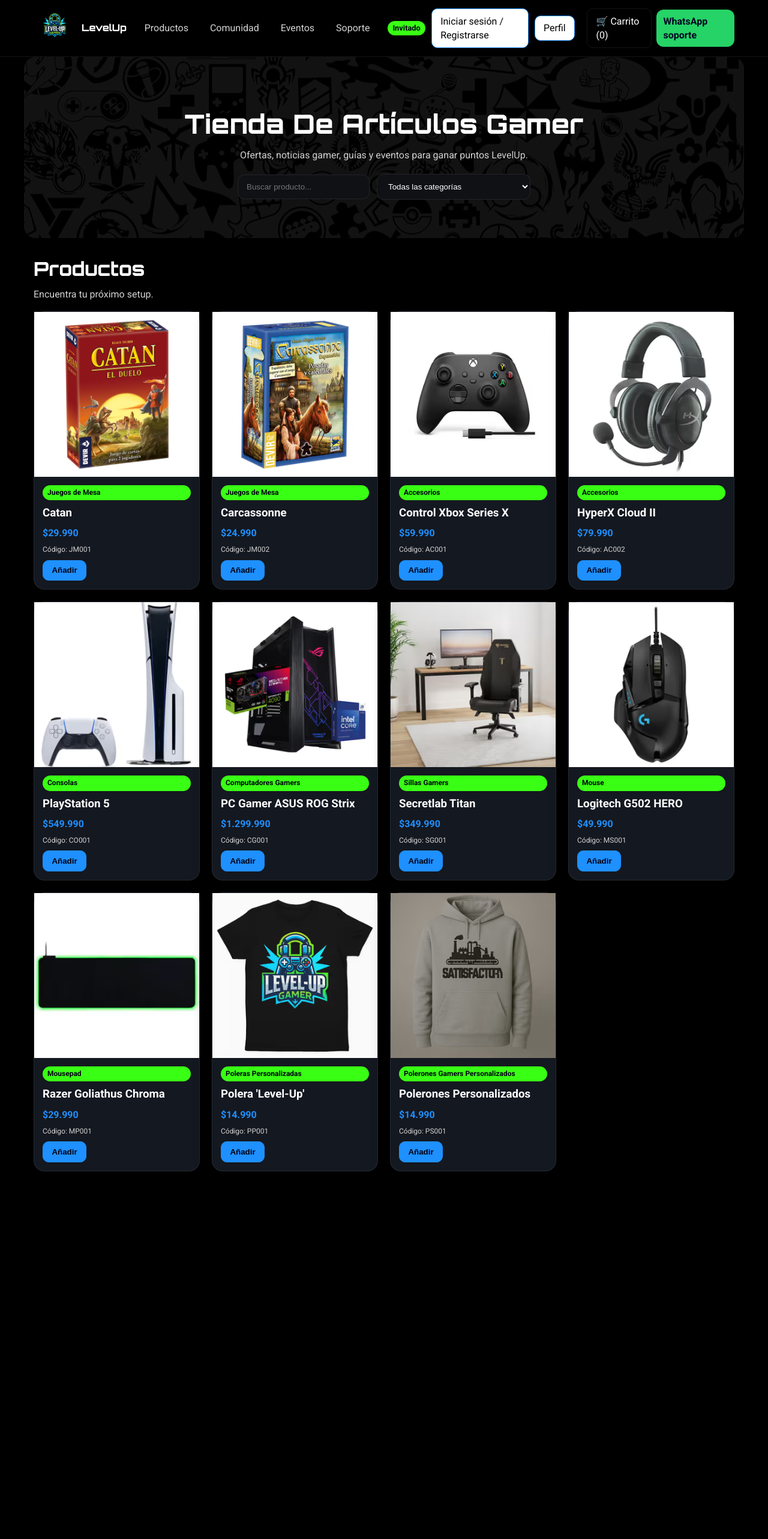
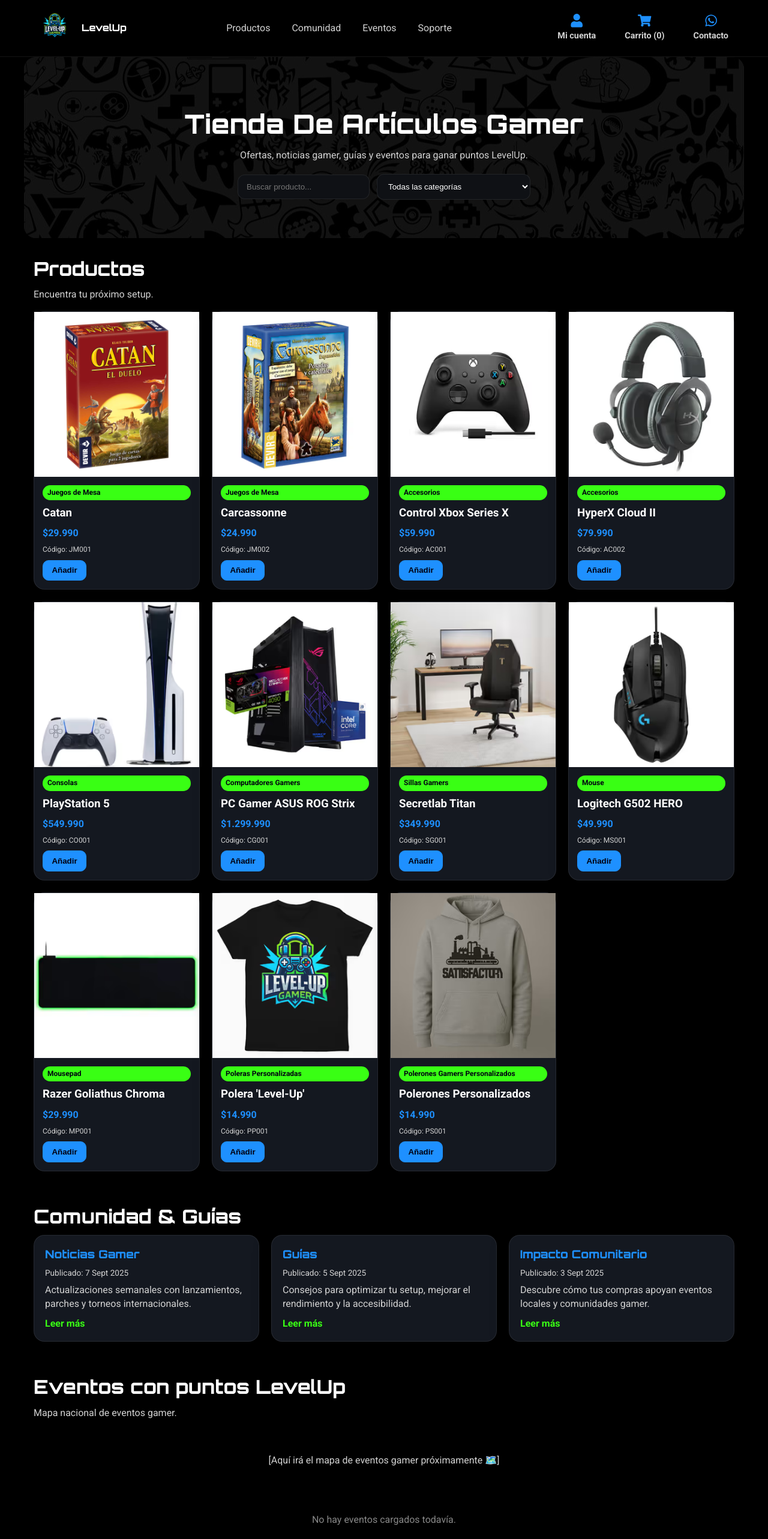
Before and after one commit to krockzs/levelup_react, a React (Vite) app: page / in a window 1280 px wide. Shown: the top 2566 px of the page at 60% size. Before the commit the page ends 1977 px from the top, so only its background shows below. Built offline with nearby package versions, Linux system fonts and the light colour scheme.

Commit message:
Update Home e Index
se agrego, evento,comunidad y footer a Home y se modifico el navbar para mostrar iconos

```diff
--- a/package.json
+++ b/package.json
@@ -12,6 +12,7 @@
   "dependencies": {
     "react": "^19.1.1",
     "react-dom": "^19.1.1",
+    "react-icons": "^5.5.0",
     "react-router-dom": "^7.9.4",
     "react-router-hash-link": "^2.4.3"
   },
--- /dev/null
+++ b/src/components/molecules/Footer.jsx
@@ -0,0 +1,7 @@
+export default function Footer() {
+  return (
+    <footer className="footer">
+      <p>© 2025 LevelUp. Hecho para la comunidad gamer en Chile.</p>
+    </footer>
+  );
+}
--- /dev/null
+++ b/src/components/organisms/Community.jsx
@@ -0,0 +1,58 @@
+// src/components/organisms/Community.jsx
+export default function Community() {
+  return (
+    <section id="comunidad" className="section section-alt">
+      <h2 className="section-title">Comunidad & Guías</h2>
+
+      <div className="grid-3">
+        <article className="card-post">
+          <h3>Noticias Gamer</h3>
+          <p className="post-date">Publicado: 7 Sept 2025</p>
+          <p>
+            Actualizaciones semanales con lanzamientos, parches y torneos internacionales.
+          </p>
+          <a
+            className="link"
+            href="https://www.3djuegos.com"
+            target="_blank"
+            rel="noopener noreferrer"
+          >
+            Leer más
+          </a>
+        </article>
+
+        <article className="card-post">
+          <h3>Guías</h3>
+          <p className="post-date">Publicado: 5 Sept 2025</p>
+          <p>
+            Consejos para optimizar tu setup, mejorar el rendimiento y la accesibilidad.
+          </p>
+          <a
+            className="link"
+            href="https://www.ign.com/wikis"
+            target="_blank"
+            rel="noopener noreferrer"
+          >
+            Leer más
+          </a>
+        </article>
+
+        <article className="card-post">
+          <h3>Impacto Comunitario</h3>
+          <p className="post-date">Publicado: 3 Sept 2025</p>
+          <p>
+            Descubre cómo tus compras apoyan eventos locales y comunidades gamer.
+          </p>
+          <a
+            className="link"
+            href="https://esports.as.com"
+            target="_blank"
+            rel="noopener noreferrer"
+          >
+            Leer más
+          </a>
+        </article>
+      </div>
+    </section>
+  );
+}
--- /dev/null
+++ b/src/components/organisms/Contacto.jsx
@@ -0,0 +1,59 @@
+// src/components/organisms/Contacto.jsx
+export default function Contacto() {
+  return (
+    <section id="contacto" className="section">
+      <h2 className="section-title">Soporte Técnico</h2>
+
+      <form id="supportForm" className="form" noValidate>
+        <div className="field">
+          <label htmlFor="name">Nombre</label>
+          <input id="name" name="name" required minLength="3" maxLength="60" />
+          <small className="error"></small>
+        </div>
+
+        <div className="field">
+          <label htmlFor="email">Email</label>
+          <input id="email" name="email" type="email" required />
+          <small className="error"></small>
+        </div>
+
+        <div className="field">
+          <label htmlFor="issue">Descripción del problema</label>
+          <textarea
+            id="issue"
+            name="issue"
+            required
+            minLength="10"
+            maxLength="500"
+          ></textarea>
+          <small className="error"></small>
+        </div>
+
+        <div className="field">
+          <label htmlFor="order">Código de producto (opcional)</label>
+          <input
+            id="order"
+            name="order"
+            pattern="[A-Z]{2,3}[0-9]{3}"
+            placeholder="Ej: JM001"
+          />
+          <small className="hint">
+            Formato: 2-3 letras + 3 números (p. ej., JM001).
+          </small>
+          <small className="error"></small>
+        </div>
+
+        <button type="submit" className="btn-accent">Enviar</button>
+
+        <a
+          className="btn-outline"
+          target="_blank"
+          rel="noopener noreferrer"
+          href="https://wa.me/56912345678?text=Hola%20necesito%20soporte%20técnico."
+        >
+          Chatear por WhatsApp
+        </a>
+      </form>
+    </section>
+  );
+}
--- /dev/null
+++ b/src/components/organisms/Eventos.jsx
@@ -0,0 +1,23 @@
+// src/components/organisms/Eventos.jsx
+export default function Eventos() {
+  return (
+    <section id="eventos" className="section">
+      <h2 className="section-title">Eventos con puntos LevelUp</h2>
+      <p className="section-subtitle">Mapa nacional de eventos gamer.</p>
+
+      {/* Mapa */}
+      <div id="map" className="map">
+        <p style={{ color: '#d3d3d3', textAlign: 'center', padding: '40px 0' }}>
+          [Aquí irá el mapa de eventos gamer próximamente 🗺️]
+        </p>
+      </div>
+
+      {/* Lista de eventos */}
+      <div className="event-list" id="eventList">
+        <p style={{ color: '#888', textAlign: 'center', marginTop: '20px' }}>
+          No hay eventos cargados todavía.
+        </p>
+      </div>
+    </section>
+  );
+}
--- a/src/components/organisms/Navbar.jsx
+++ b/src/components/organisms/Navbar.jsx
@@ -1,6 +1,7 @@
 // src/components/organisms/Navbar.jsx
 import { Link } from 'react-router-dom';
 import { cartCount } from '../../utils/cart';
+import { FaUser, FaShoppingCart, FaWhatsapp } from 'react-icons/fa';
 
 export default function Navbar({ cart }) {
   const count = cartCount(cart);
@@ -22,24 +23,26 @@
           <li><a href="/#contacto">Soporte</a></li>
         </ul>
 
-        {/* Bloque de usuario */}
-        <div className="user-actions" style={{ display: 'flex', gap: 10, alignItems: 'center' }}>
-          <span id="nav-usuario" className="badge">Invitado</span>
-          <a className="btn-outline" href="/registro.html" id="btn-login">Iniciar sesión / Registrarse</a>
-          <a className="btn-outline" href="/perfil.html" id="btn-perfil">Perfil</a>
-          <button className="btn-outline" id="btn-logout" style={{ display: 'none' }}>Cerrar sesión</button>
-        </div>
+        {/* Enlaces de acción tipo icono */}
+        <div className="icon-links">
+          <a href="/perfil.html" className="icon-link">
+            <FaUser />
+            <span>Mi cuenta</span>
+          </a>
 
-        {/* Carrito y soporte */}
-        <div style={{ display: 'flex', alignItems: 'center', gap: 8 }}>
-          <Link to="/cart" className="btn">🛒 Carrito ({count})</Link>
+          <Link to="/cart" className="icon-link">
+            <FaShoppingCart />
+            <span>Carrito ({count})</span>
+          </Link>
+
           <a
-            className="btn-whatsapp"
+            href="https://wa.me/56912345678?text=Hola%20vengo%20desde%20LevelUp%20y%20necesito%20soporte%20técnico."
+            className="icon-link"
             target="_blank"
             rel="noopener noreferrer"
-            href="https://wa.me/56912345678?text=Hola%20vengo%20desde%20LevelUp%20y%20necesito%20soporte%20técnico."
           >
-            WhatsApp soporte
+            <FaWhatsapp />
+            <span>Contacto</span>
           </a>
         </div>
       </nav>
--- a/src/components/pages/Home.jsx
+++ b/src/components/pages/Home.jsx
@@ -1,6 +1,11 @@
 import { useState } from 'react';
 import productsData from '../../data/products';
 import ProductGrid from '../organisms/ProductGrid';
+import Community from '../organisms/Community';
+import Eventos from '../organisms/Eventos';
+import Contacto from '../organisms/Contacto';
+import Footer from '../molecules/Footer';
+
 
 export default function Home({ onAdd }) {
   const [query, setQuery] = useState('');
@@ -55,6 +60,10 @@
         <p>Encuentra tu próximo setup.</p>
         <ProductGrid products={filtered} onAdd={onAdd} />
       </section>
+      <Community />
+      <Eventos />
+      <Contacto />
+      <Footer />
     </>
   );
 }
--- a/src/components/pages/ProductDetail.jsx
+++ b/src/components/pages/ProductDetail.jsx
@@ -1,30 +1,40 @@
+// src/components/pages/Product.jsx
+import { useParams, Link } from 'react-router-dom';
 import { useMemo, useState } from 'react';
-import { useParams } from 'react-router-dom';
+import Footer from '../molecules/Footer';
 import PRODUCTS from '../../data/products';
+import Price from '../atoms/Price'
 import Button from '../atoms/Button';
-import Price from '../atoms/price';
 
-export default function ProductDetail({ onAdd }) {
-  const { code = '' } = useParams();
+export default function Product({ onAdd }) {
+  const { code } = useParams();
+
+  // Buscar producto por código si hay parámetro
   const product = useMemo(
-    () => PRODUCTS.find(x => String(x.code).toUpperCase() === String(code).toUpperCase()),
+    () =>
+      code
+        ? PRODUCTS.find(
+            (x) => String(x.code).toUpperCase() === String(code).toUpperCase()
+          )
+        : null,
     [code]
   );
 
-  const [mainSrc, setMainSrc] = useState(() => (product?.images?.[0] || product?.image));
+  const [mainSrc, setMainSrc] = useState(
+    () => product?.images?.[0] || product?.image
+  );
 
-  if (!product) {
-    return (
-      <section className="section container">
-        <h2>Producto no encontrado</h2>
-        <a className="btn" href="/">Volver</a>
-      </section>
-    );
-  }
-
-  const imgs = product.images?.length ? product.images : [product.image];
+  // Productos recomendados
+  const recos = product
+    ? PRODUCTS.filter(
+        (p) => p.category === product.category && p.code !== product.code
+      ).slice(0, 6)
+    : [];
 
   return (
+    <>
+      {product ? (
+        <>
           <section className="section container">
             <h2>{product.name}</h2>
             <div className="detail-grid">
@@ -34,7 +44,8 @@
                   <img src={mainSrc} alt={product.name} />
                 </div>
                 <div className="thumbs">
-            {imgs.map((src) => (
+                  {(product.images?.length ? product.images : [product.image]).map(
+                    (src) => (
                       <img
                         key={src}
                         src={src}
@@ -42,32 +53,104 @@
                         className={src === mainSrc ? 'active' : ''}
                         onClick={() => setMainSrc(src)}
                       />
-            ))}
+                    )
+                  )}
                 </div>
               </div>
 
-        {/* Detalle */}
+              {/* Información del producto */}
               <div>
                 <p className="chip">{product.category}</p>
-          <p className="meta">Código: {product.code} • Año: {product.year}</p>
+                <p className="meta">
+                  Código: {product.code} • Año: {product.year}
+                </p>
                 <p>{product.description}</p>
                 {product.origin && (
                   <p className="meta">
-              Fabricante: {product.origin.manufacturer} — Distribuidor: {product.origin.distributor}
+                    Fabricante: {product.origin.manufacturer} — Distribuidor:{' '}
+                    {product.origin.distributor}
                   </p>
                 )}
 
-          <h3 style={{ marginTop: 12 }}><Price value={product.price} /></h3>
+                <h3 style={{ marginTop: 12 }}>
+                  <Price value={product.price} />
+                </h3>
 
                 <div style={{ display: 'flex', gap: 8, marginTop: 10 }}>
-            <Button kind="primary" onClick={() => onAdd(product)}>Añadir al carrito</Button>
+                  <Button kind="primary" onClick={() => onAdd(product)}>
+                    Añadir al carrito
+                  </Button>
                 </div>
 
                 <div style={{ marginTop: 18 }}>
-            <a className="btn" href="/">← Volver</a>
+                  <Link className="btn" to="/">
+                    ← Volver
+                  </Link>
                 </div>
               </div>
             </div>
           </section>
+
+          {/* Sección de recomendaciones */}
+          <section className="section container">
+            <h2 className="section-title">Te puede interesar</h2>
+            <p className="section-subtitle">
+              Productos de la misma categoría.
+            </p>
+
+            <div className="grid">
+              {recos.map((p) => (
+                <article key={p.code} className="card">
+                  <div className="media">
+                    <img src={p.images?.[0] || p.image} alt={p.name} />
+                  </div>
+                  <div className="body">
+                    <span className="badge">{p.category}</span>
+                    <h3>
+                      <Link to={`/product/${p.code}`}>{p.name}</Link>
+                    </h3>
+                    <div className="price">
+                      <Price value={p.price} />
+                    </div>
+                  </div>
+                </article>
+              ))}
+            </div>
+          </section>
+        </>
+      ) : (
+        /* === Si no hay código, mostrar catálogo general === */
+        <section id="productos" className="section container">
+          <h2 className="section-title">Catálogo de Productos</h2>
+          <p className="section-subtitle">
+            Explora artículos gamer seleccionados por nuestra comunidad.
+          </p>
+
+          <div className="grid">
+            {PRODUCTS.map((p) => (
+              <article key={p.code} className="card">
+                <div className="media">
+                  <Link to={`/product/${p.code}`}>
+                    <img src={p.image} alt={p.name} />
+                  </Link>
+                </div>
+                <div className="body">
+                  <span className="badge">{p.category}</span>
+                  <h3>{p.name}</h3>
+                  <div className="price">
+                    <Price value={p.price} />
+                  </div>
+                  <Link to={`/product/${p.code}`} className="btn-accent">
+                    Ver detalle
+                  </Link>
+                </div>
+              </article>
+            ))}
+          </div>
+        </section>
+      )}
+
+      <Footer />
+    </>
   );
 }
--- a/src/index.css
+++ b/src/index.css
@@ -28,7 +28,7 @@
 /* === LAYOUT UTILITIES === */
 .container { max-width: 1200px; margin: 0 auto; padding: 16px; }
 .section { max-width: 1200px; margin: auto; padding: 28px 16px 24px; display: flex; flex-direction: column; }
-.section-alt { background: radial-gradient(1000px 520px at 50% -10%, rgba(57, 255, 20, .07), transparent 60%); }
+.section-alt { background: black; }
 .section h2 { font-family: Orbitron, sans-serif; font-size: clamp(20px, 3vw, 32px); margin: 0 0 8px; }
 .section p { color: var(--text-2); margin: 0 0 16px; }
 
@@ -222,3 +222,81 @@
 @media (max-width: 960px) {
   .nav-links { display: none; }
 }
+/* === ICON LINKS (MI CUENTA / CARRITO / CONTACTO) === */
+.icon-links {
+  display: flex;
+  gap: 28px;
+  flex-wrap: wrap;
+  justify-content: center;
+  align-items: center;
+  margin-left: auto;
+}
+
+.icon-link {
+  display: flex;
+  flex-direction: column;
+  align-items: center;
+  text-decoration: none;
+  color: var(--text-2);
+  font-weight: 600;
+  font-size: 0.9rem;
+  transition: all 0.3s ease;
+  padding: 6px 10px;
+  border-radius: 10px;
+}
+
+.icon-link svg {
+  font-size: 1.4rem;
+  margin-bottom: 4px;
+  color: var(--blue); /* Azul gamer principal */
+  transition: color 0.3s, transform 0.3s;
+}
+
+.icon-link:hover {
+  color: var(--green); /* Verde neón al hover */
+  background: rgba(30, 144, 255, 0.08);
+  transform: translateY(-2px);
+}
+
+.icon-link:hover svg {
+  color: var(--green);
+  transform: scale(1.15);
+}
+
+.grid-3 {
+  display: grid;
+  gap: 20px;
+  grid-template-columns: repeat(auto-fill, minmax(350px, 1fr));
+}
+
+.card-post {
+  background: var(--card-2);
+  border: 1px solid var(--border);
+  border-radius: var(--radius);
+  padding: 18px;
+  box-shadow: var(--shadow);
+}
+
+.card-post h3 {
+  margin: 0 0 8px;
+  font-family: Orbitron, sans-serif;
+  color: var(--blue);
+}
+
+.card-post .post-date {
+  color: var(--text-2);
+  font-size: 0.85rem;
+  margin-bottom: 6px;
+}
+
+.card-post p { margin: 0 0 10px; }
+
+.card-post .link {
+  color: var(--green);
+  text-decoration: none;
+  font-weight: 700;
+}
+
+.card-post .link:hover {
+  color: var(--blue);
+}
```
Also changed, not shown: src/components/atoms/Price.jsx (+9 -3 lines), 1 other file (tests, documents, lock files or other folders). Lines whose indentation alone changed are shown as unchanged.
